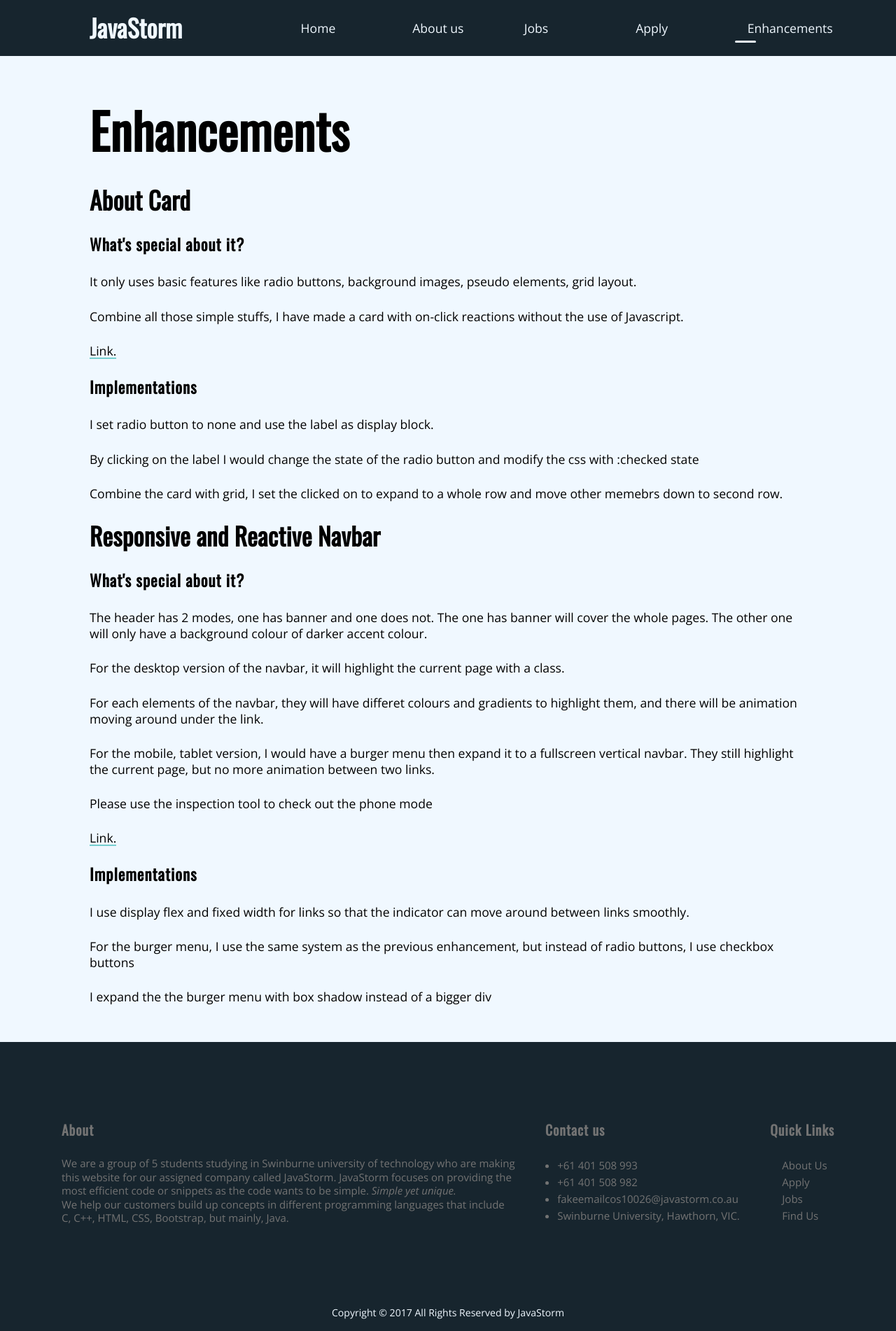
After one commit to Swinburne-Group-Cos10026/javastorm, a PHP site: page /enhancements.html in a window 1280 px wide. The commit adds this page. Shown: the whole page at 70% size. Run offline with PHP 8.4, Linux system fonts and the light colour scheme.

Commit message:
feat: add enhancement site

```diff
--- a/apply.html
+++ b/apply.html
@@ -26,7 +26,7 @@
 				<a href="about.html">About us</a>
 				<a href="jobs.html">Jobs</a>
 				<a class="nav-link__current" href="apply.html">Apply</a>
-				<a href="ehancements.html">Enhancements</a>
+				<a href="enhancements.html">Enhancements</a>
 				<div id="indicator"></div>
 			</nav>
 		</div>
--- /dev/null
+++ b/enhancements.html
@@ -0,0 +1,134 @@
+<!DOCTYPE html>
+<html>
+
+<head>
+	<title>Job Application</title>
+	<meta charset="utf-8">
+	<meta name="viewport" content="width=device-width, initial-scale=1.0">
+	<meta name="author" content="Le Minh Vu" />
+	<!--Reference for CSS Stylesheet-->
+	<link href="styles/style.css" rel="stylesheet">
+</head>
+
+<body>
+	<header id="header__apply">
+		<div id="navbar">
+			<h3 id="logo"><a href="index.html">JavaStorm</a></h3>
+			<label id="menu--checker__label" for="menu--checker">
+				<input id="menu--checker" type="checkbox">
+				<span class="menu">
+					<span class="hamburger">
+					</span>
+				</span>
+			</label>
+			<nav>
+				<a href="index.html">Home</a>
+				<a href="about.html">About us</a>
+				<a href="jobs.html">Jobs</a>
+				<a href="apply.html">Apply</a>
+				<a class="nav-link__current" href="enhancements.html">Enhancements</a>
+				<div id="indicator"></div>
+			</nav>
+		</div>
+	</header>
+	<main>
+		<h1>Enhancements</h1>
+		<section>
+			<h3>About Card</h3>
+			<section>
+				<h5>What's special about it?</h5>
+				<p>It only uses basic features like radio buttons, background images, pseudo elements, grid layout.</p>
+				<p>Combine all those simple stuffs, I have made a card with on-click reactions without the use of Javascript.
+				</p>
+				<a href="about.html#teammembers" class="link">Link.</a>
+			</section>
+			<section>
+				<h5>Implementations</h5>
+				<p>I set radio button to none and use the label as display block.</p>
+				<p>
+					By clicking on the label I would change the state of the radio button and modify the css with :checked state
+				</p>
+				<p>
+					Combine the card with grid, I set the clicked on to expand to a whole row and move other memebrs down to
+					second row.
+				</p>
+			</section>
+		</section>
+		<section>
+			<h3>Responsive and Reactive Navbar</h3>
+			<section>
+				<h5>What's special about it?</h5>
+				<p>
+					The header has 2 modes, one has banner and one does not. The one has banner will cover the whole pages. The
+					other one will only have a background colour of darker accent colour.
+				</p>
+				<p>For the desktop version of the navbar, it will highlight the current page with a class.</p>
+				<p>
+					For each elements of the navbar, they will have differet colours and gradients to highlight them, and there
+					will be animation moving around under the link.
+				</p>
+				<p>For the mobile, tablet version, I would have a burger menu then expand it to a fullscreen vertical navbar.
+					They still highlight the current page, but no more animation between two links.</p>
+				<p>Please use the inspection tool to check out the phone mode</p>
+				<a href="about.html" class="link">Link.</a>
+			</section>
+			<section>
+				<h5>Implementations</h5>
+				<p>
+					I use display flex and fixed width for links so that the indicator can move around between links smoothly.
+				</p>
+				<p>
+					For the burger menu, I use the same system as the previous enhancement, but instead of radio buttons, I use
+					checkbox buttons
+				</p>
+				<p>
+					I expand the the burger menu with box shadow instead of a bigger div
+				</p>
+			</section>
+		</section>
+	</main>
+	<footer>
+		<div class="site-footer">
+			<div>
+				<h5>About</h5>
+				<p class="aboutus">
+					We are a group of 5 students studying in Swinburne university of technology who are making<br>
+					this website for our assigned company called JavaStorm. JavaStorm focuses on providing the <br>
+					most efficient code or snippets as the code wants to be simple.<i> Simple yet unique.</i> <br>
+					We help our customers build up concepts in different programming languages that include<br>
+					C, C++, HTML, CSS, Bootstrap, but mainly, Java.
+				</p>
+			</div>
+			<div>
+				<h5>Contact us</h5>
+				<ul class="Contact us">
+					<li>+61 401 508 993</li>
+					<li>+61 401 508 982</li>
+					<li>fakeemailcos10026@javastorm.co.au</li>
+					<li>Swinburne University, Hawthorn, VIC.</li>
+				</ul>
+			</div>
+			<div>
+				<h5>Quick Links</h5>
+				<ul class="footer-links">
+					<li><a href="about.html">About Us</a></li>
+					<li><a href="apply.html">Apply</a></li>
+					<li><a href="jobs.html">Jobs</a></li>
+					<li>
+						<a
+							href="https://www.google.com/maps/place/Swinburne+University+of+Technology/@-37.8221504,145.0367659,17z/data=!3m1!4b1!4m6!3m5!1s0x6ad642326bae5aaf:0x75e96bbd4988f769!8m2!3d-37.8221504!4d145.0389546!16zL20vMDFrcV9z">
+							Find Us
+						</a>
+					</li>
+				</ul>
+			</div>
+		</div>
+
+		<br>
+		<p class="copyright-text"> Copyright &copy; 2017 All Rights Reserved by JavaStorm
+		</p>
+
+	</footer>
+</body>
+
+</html>
--- a/index.html
+++ b/index.html
@@ -30,7 +30,7 @@
 				<a href="about.html">About us</a>
 				<a href="jobs.html">Jobs</a>
 				<a href="apply.html">Apply</a>
-				<a href="ehancements.html">Enhancements</a>
+				<a href="enhancements.html">Enhancements</a>
 				<div id="indicator"></div>
 			</nav>
 		</div>
@@ -38,7 +38,6 @@
 			<section id="jointeam">
 				<h1>Javastorm</h1><br>
 				<p>Make all your dream<br> come true.<br><a href="about.html" class="link">Join us now!!</a></p>
-
 			</section>
 		</div>
 	</header>
--- a/jobs.html
+++ b/jobs.html
@@ -28,7 +28,7 @@
 				<a href="about.html">About us</a>
 				<a class="nav-link__current" href="jobs.html">Jobs</a>
 				<a href="apply.html">Apply</a>
-				<a href="ehancements.html">Enhancements</a>
+				<a href="enhancements.html">Enhancements</a>
 				<div id="indicator"></div>
 			</nav>
 		</div>
--- a/jobs/java_developer.html
+++ b/jobs/java_developer.html
@@ -27,7 +27,7 @@
 				<a href="../about.html">About us</a>
 				<a class="nav-link__current" href="../jobs.html">Jobs</a>
 				<a href="../apply.html">Apply</a>
-				<a href="../ehancements.html">Enhancements</a>
+				<a href="../enhancements.html">Enhancements</a>
 				<div id="indicator"></div>
 			</nav>
 		</div>
--- a/jobs/security_analyst.html
+++ b/jobs/security_analyst.html
@@ -28,7 +28,7 @@
 				<a href="../about.html">About us</a>
 				<a class="nav-link__current" href="../jobs.html">Jobs</a>
 				<a href="../apply.html">Apply</a>
-				<a href="../ehancements.html">Enhancements</a>
+				<a href="../enhancements.html">Enhancements</a>
 				<div id="indicator"></div>
 			</nav>
 		</div>
--- a/styles/style.css
+++ b/styles/style.css
@@ -116,14 +116,14 @@ h4,
 h5 {
   font-family: var(--font-heading);
   /* space after headers */
-  margin: 0.5rem 0;
+  margin: 1.5rem 0;
 }
 
 h1 {
   /* the requirement askes me to have short-hand font for h1 */
   font: bold 4em var(--font-heading);
   letter-spacing: 0.5px;
-  margin: 0.5rem 0;
+  margin: 1rem 0;
 }
 
 h2 {
```
Also changed, not shown: about.html (+11 -9 lines).
